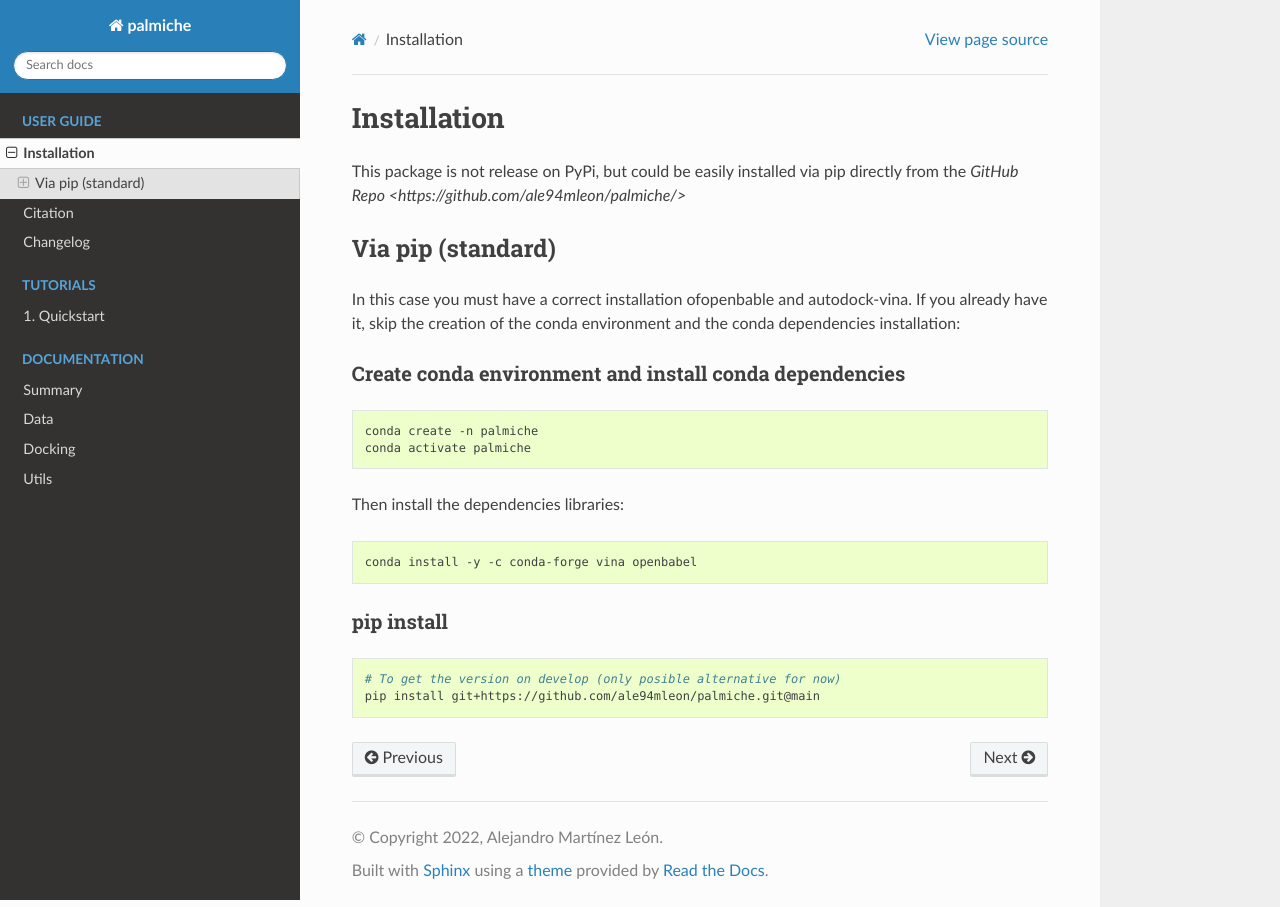
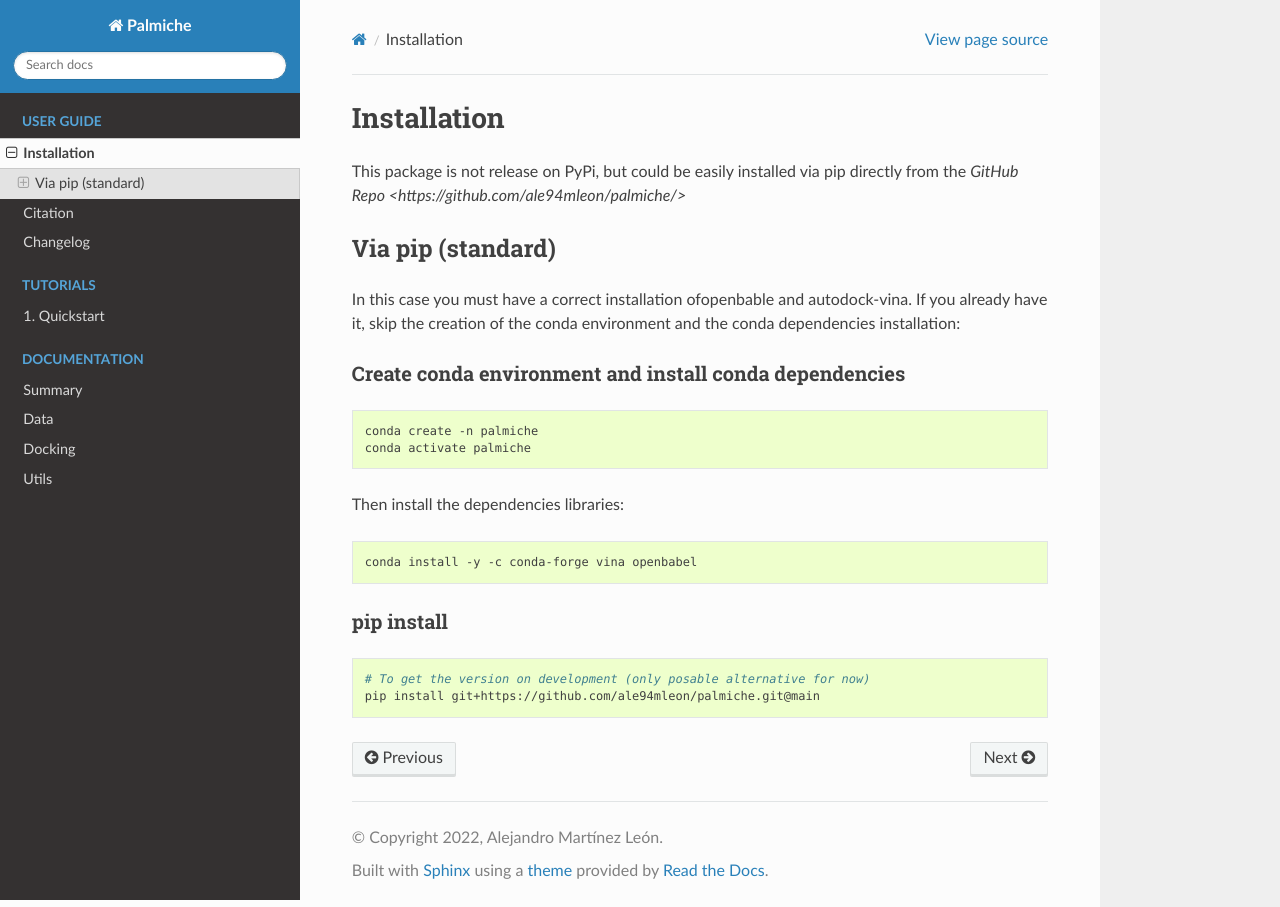
Before and after one commit to ale94mleon/Palmiche, a Sphinx documentation site: the page built from docs/source/installation.rst, in a window 1280 px wide. Built offline with Sphinx 7.4.7 and the Read the Docs theme 2.0.0, drawn with Linux system fonts in a browser that asks for light colours.

```diff
--- a/docs/conf.py
+++ b/docs/conf.py
@@ -20,7 +20,7 @@ from jupyter_client import kernelspec
 
 # -- Project information -----------------------------------------------------
 
-project = 'palmiche'
+project = 'Palmiche'
 copyright = '2022, Alejandro Martínez León'
 author = 'Alejandro Martínez León'
 
--- a/docs/source/installation.rst
+++ b/docs/source/installation.rst
@@ -30,5 +30,5 @@ pip install
 
 .. code-block:: bash
 
-    # To get the version on develop (only posible alternative for now)
+    # To get the version on development (only posable alternative for now)
     pip install git+https://github.com/ale94mleon/palmiche.git@main
```
Also changed, not shown: README.rst (+5 -6 lines).
